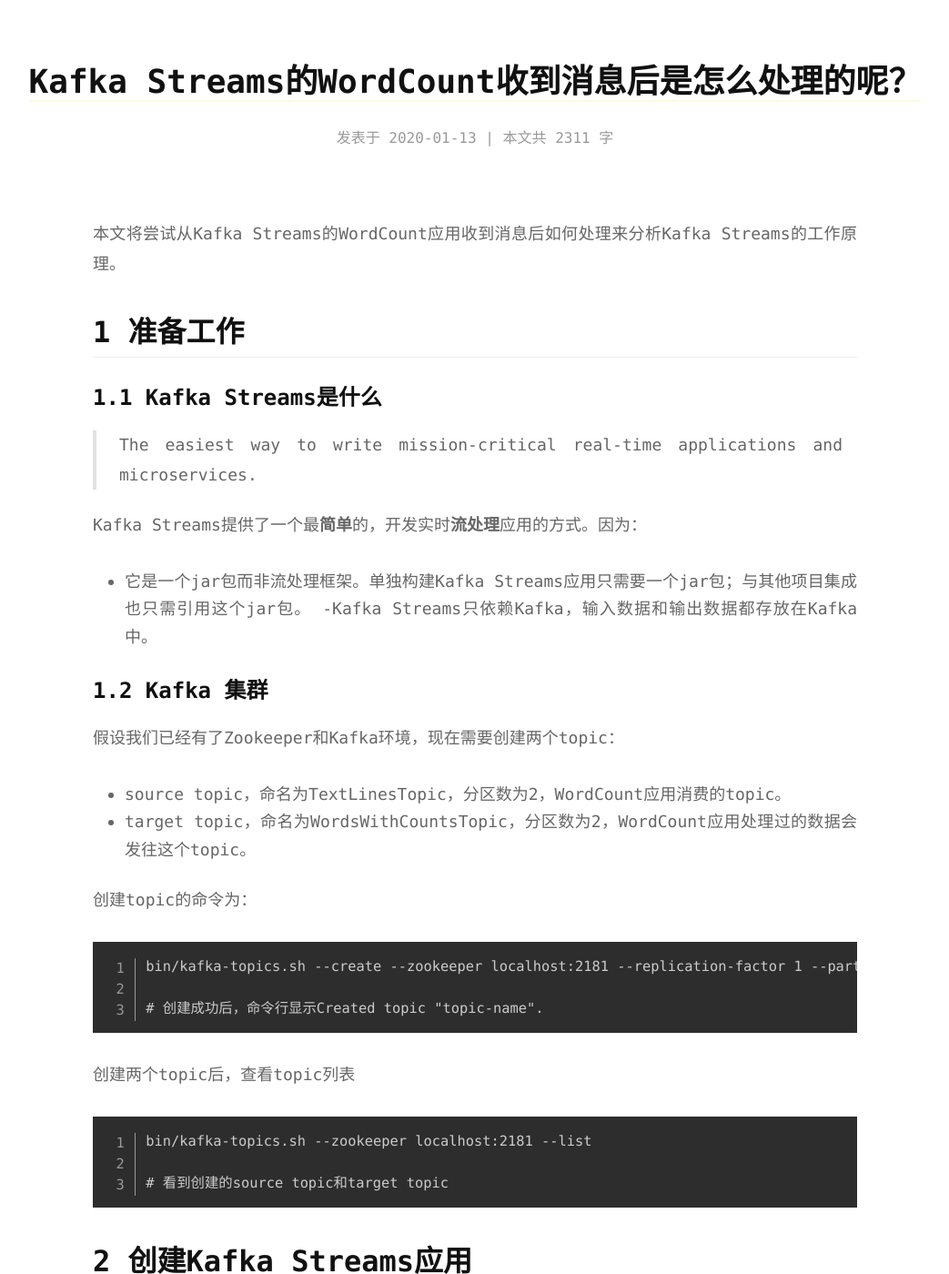
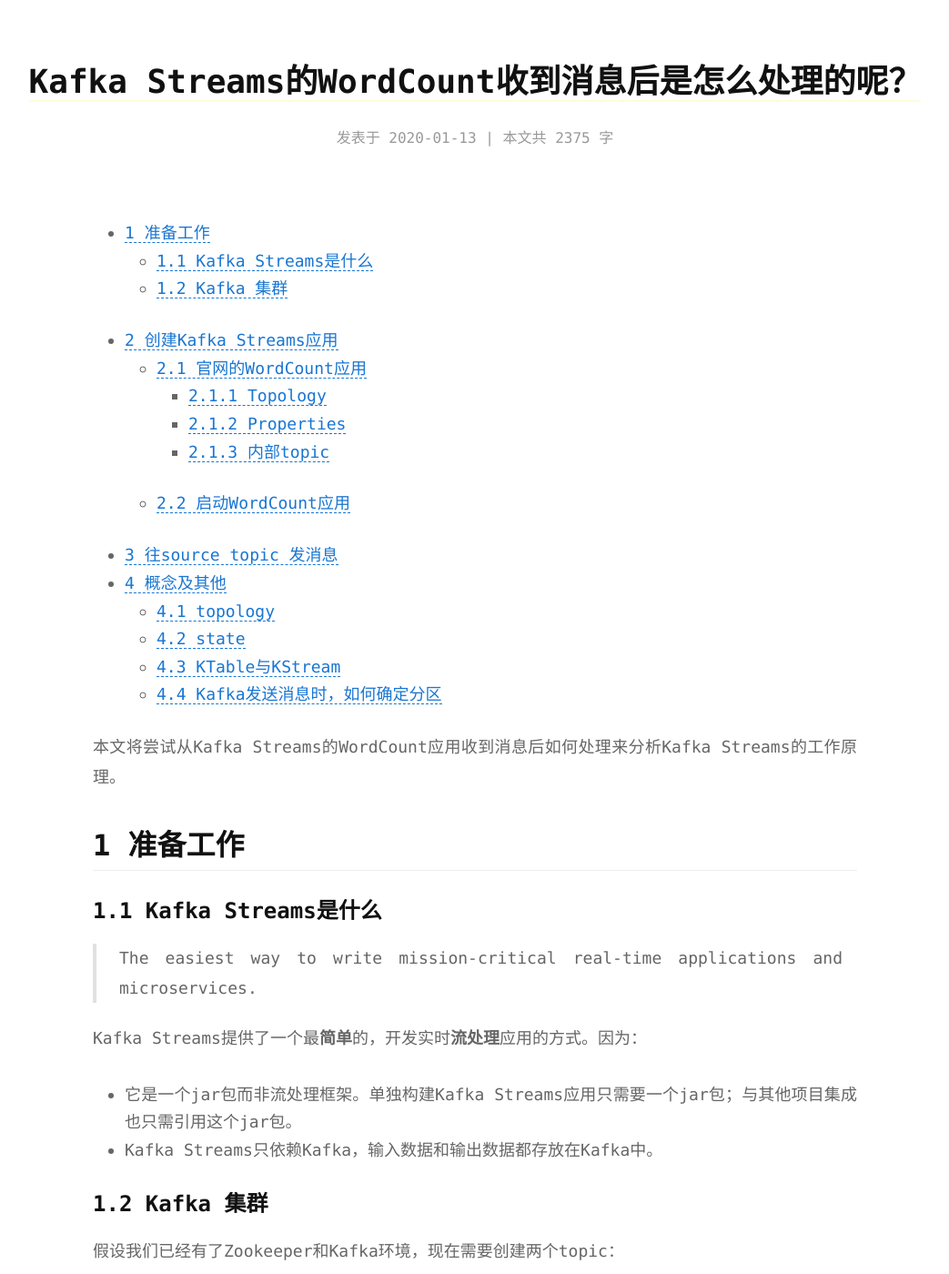
Before and after one commit to yizhishi/yizhishi.github.io, a Jekyll site: the page built from _posts/2020-01-13-kafka-streams.md, in a window 1280 px wide and 1400 px high. Shown: the whole window at 91% size, without its empty margins (118-1161 px from the left). Built offline with Jekyll 4.4.1, drawn with Linux system fonts in a browser that asks for light colours.

Commit message:
ks add toc

```diff
--- a/_posts/2020-01-13-kafka-streams.md
+++ b/_posts/2020-01-13-kafka-streams.md
@@ -10,6 +10,21 @@ comment: false
 reward: false
 excerpt: kafka streams学习
 ---
+- [1 准备工作](#1-%e5%87%86%e5%a4%87%e5%b7%a5%e4%bd%9c)
+  - [1.1 Kafka Streams是什么](#11-kafka-streams%e6%98%af%e4%bb%80%e4%b9%88)
+  - [1.2 Kafka 集群](#12-kafka-%e9%9b%86%e7%be%a4)
+- [2 创建Kafka Streams应用](#2-%e5%88%9b%e5%bb%bakafka-streams%e5%ba%94%e7%94%a8)
+  - [2.1 官网的WordCount应用](#21-%e5%ae%98%e7%bd%91%e7%9a%84wordcount%e5%ba%94%e7%94%a8)
+    - [2.1.1 Topology](#211-topology)
+    - [2.1.2 Properties](#212-properties)
+    - [2.1.3 内部topic](#213-%e5%86%85%e9%83%a8topic)
+  - [2.2 启动WordCount应用](#22-%e5%90%af%e5%8a%a8wordcount%e5%ba%94%e7%94%a8)
+- [3 往source topic 发消息](#3-%e5%be%80source-topic-%e5%8f%91%e6%b6%88%e6%81%af)
+- [4 概念及其他](#4-%e6%a6%82%e5%bf%b5%e5%8f%8a%e5%85%b6%e4%bb%96)
+  - [4.1 topology](#41-topology)
+  - [4.2 state](#42-state)
+  - [4.3 KTable与KStream](#43-ktable%e4%b8%8ekstream)
+  - [4.4 Kafka发送消息时，如何确定分区](#44-kafka%e5%8f%91%e9%80%81%e6%b6%88%e6%81%af%e6%97%b6%e5%a6%82%e4%bd%95%e7%a1%ae%e5%ae%9a%e5%88%86%e5%8c%ba)
 
 本文将尝试从Kafka Streams的WordCount应用收到消息后如何处理来分析Kafka Streams的工作原理。
 
@@ -22,7 +37,7 @@ excerpt: kafka streams学习
 Kafka Streams提供了一个最**简单**的，开发实时**流处理**应用的方式。因为：
 
 - 它是一个jar包而非流处理框架。单独构建Kafka Streams应用只需要一个jar包；与其他项目集成也只需引用这个jar包。
--Kafka Streams只依赖Kafka，输入数据和输出数据都存放在Kafka中。
+- Kafka Streams只依赖Kafka，输入数据和输出数据都存放在Kafka中。
 
 ### 1.2 Kafka 集群
 
```
